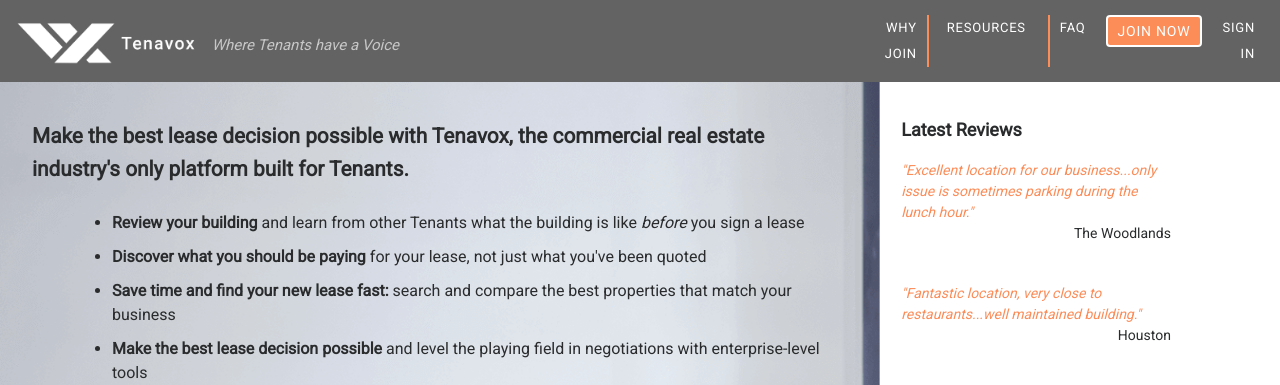
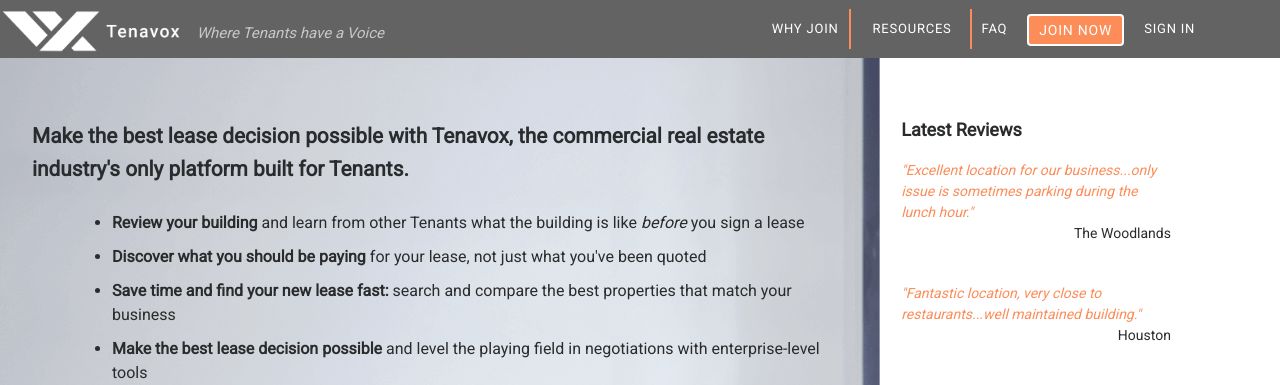
Before and after one commit to v8tx/tenavox-bs4, a PHP site: page /index.html in a window 1280 px wide. Shown: the top 385 px of the page. Run offline with PHP 8.4, Linux system fonts and the light colour scheme; some libraries are stand-ins or nearby versions.

Commit message:
updated files

```diff
--- a/css/main-styles.css
+++ b/css/main-styles.css
@@ -3,6 +3,9 @@
 	}
 	.navbar-inverse {
     	background-color: #636363!important;
+	}
+	.logo {
+		width: 80%;
 	}
 	.dropdown-toggle::after {
 	    border-left: none;
@@ -74,7 +77,6 @@
 	}
 	ul.navbar-nav {
 		list-style-type: none;
-		margin: 10px 0;
 	}
 	ul.navbar-nav li {
 		border-right: none;
@@ -107,8 +109,10 @@
 	.navbar-inverse .navbar-toggler:hover {
 	    background: #fc8c58;
 	}
-	.nav-link {
+	.navbar-nav .nav-link {
 		padding: 0;
+		left: 4px;
+		position: relative;
 	}
 	.navbar-inverse .navbar-nav .nav-link {
 	    color: #fff;
@@ -394,6 +398,7 @@
 		font-size: 13px;
 		font-weight: bold:
 		letter-spacing: 0.06em;
+		line-height: 3;
 		padding: 0 10px;
 		top: 0;
 	}
@@ -535,11 +540,11 @@
 	}
 	.navbar-nav {
 		list-style-type: none;
-		margin: 10px 0;
 	}
 	ul.navbar-nav li {
 		border-right: 2px solid #fc8c58;
 		display: inline-block;
+		font-size: 13px;
 		font-weight: bold:
 		height: 20px;
 		letter-spacing: 0.06em;
--- a/index.html
+++ b/index.html
@@ -24,12 +24,12 @@
         <span class="navbar-toggler-icon"></span>
       </button>
 
-      <div class="col-xl-8 col-lg-6 col-md-6 col-sm-6 col-xs-6">
+      <div class="logo">
        <a class="logo" href="#"><img src="img/logo-eaa66733fecada610ff67ace4d89041dea245cf4dfed71940f3160c6ced6cadf.png" alt="Tenavox logo"/></a>
        <span class="slogan hidden-lg-down">Where Tenants have a Voice</span>
       </div>
 
-      <div class="col-xl-4 col-lg-6 col-md-6 col-sm-6 col-xs-6">
+      <div class="col-xl-5 col-lg-6 col-md-12 col-sm-12">
         <div class="collapse navbar-collapse" id="navbarsExampleDefault">
           <ul class="navbar-nav mr-auto">
             <li class="nav-item active">
```
